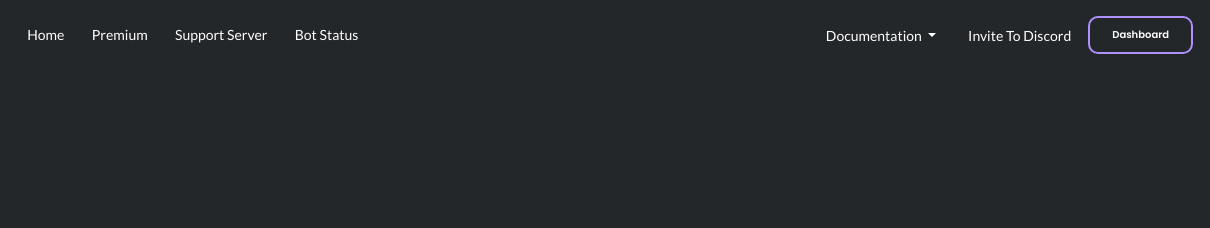
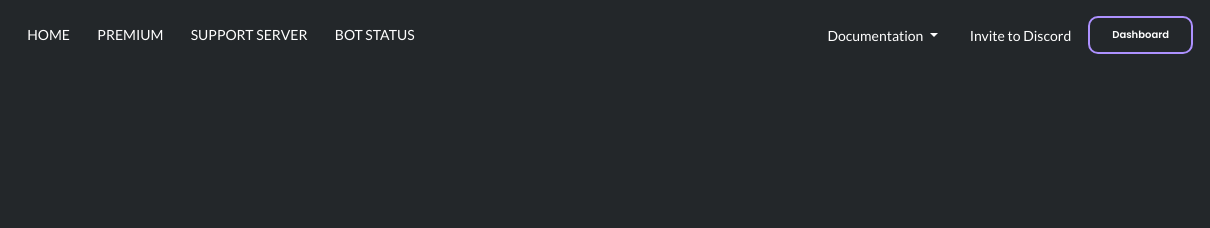
Before and after one commit to SixCord/sixcord_template, a website: page index.html in a window 1280 px wide. Shown: the top 228 px of the page, 70-1280 px from the left. Drawn offline with nearby package versions, Linux system fonts and the light colour scheme.

Commit message:
Update main.css

```diff
--- a/src/css/main.css
+++ b/src/css/main.css
@@ -11,7 +11,6 @@ body, html {
      font-size: 14px !important;
      background: transparent !important;
      font-family: Lato, sans-serif !important;
-     text-transform: capitalize !important;
  }
  .nav-link:hover {
      background: transparent !important;
```
